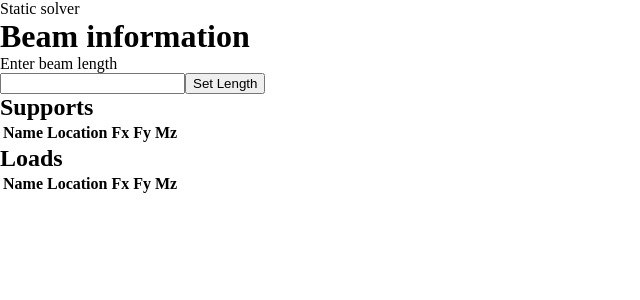
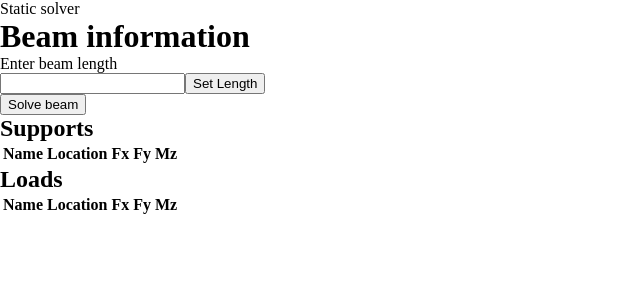
Before and after one commit to JackAgtual/Static-Solver, a React (Vite) app: page / in a window 1280 px wide. Shown: the top 300 px of the page, without its empty margins (0-640 px from the left). Built offline with nearby package versions, Linux system fonts and the light colour scheme.

Commit message:
mathjs dependency error

```diff
--- a/src/components/BeamForm/BeamForm.tsx
+++ b/src/components/BeamForm/BeamForm.tsx
@@ -2,10 +2,20 @@ import { BeamState } from '../../types/staticAnalysis'
 import LengthForm from './LengthForm'
 import SupportsForm from './SupportsForm'
 import LoadsForm from './LoadsForm'
+import BeamAnalyzer from '../../services/beam-analyzer/BeamAnalyzer'
 
 type BeamFormProps = BeamState
 
 function BeamForm({ beam, setBeam }: BeamFormProps) {
+  function solveBeam() {
+    const { supports, loads } = beam
+    const beamAnalyzer = new BeamAnalyzer({ supports, loads })
+    const supportValues = beamAnalyzer.solveReactionForces()
+    console.log(supportValues)
+  }
+
+  // TODO: Figure out import/dependency issue causing error in console
+
   return (
     <>
       <h1>Beam information</h1>
@@ -17,6 +27,9 @@ function BeamForm({ beam, setBeam }: BeamFormProps) {
           <LoadsForm beam={beam} setBeam={setBeam} />
         </>
       )}
+      <button type="button" onClick={solveBeam}>
+        Solve beam
+      </button>
     </>
   )
 }
```
